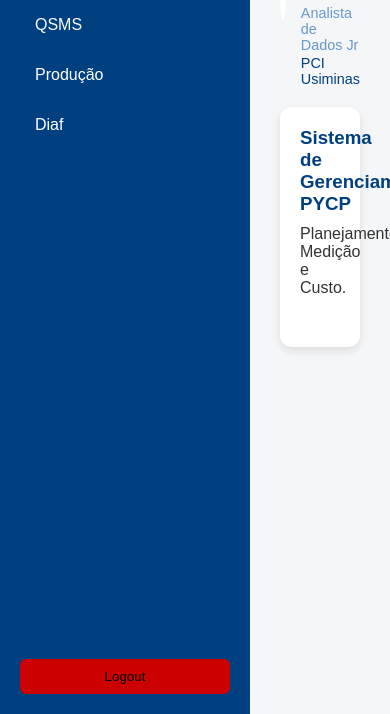
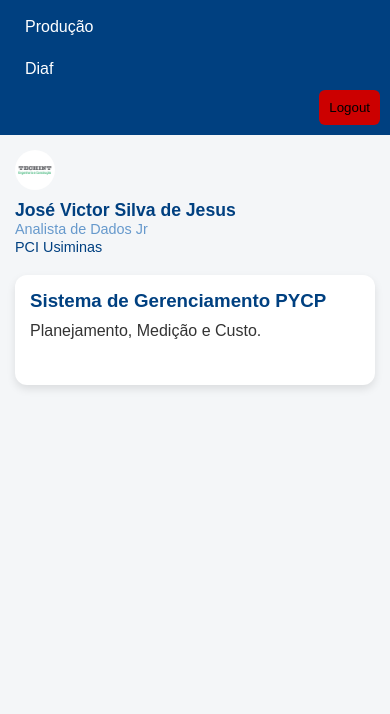
Before and after one commit to FlutterVictor/Techint-Analytics, a plain HTML site: page menu.html in a window 390 px wide. Shown: the part 130-844 px from the top of the page. Drawn offline with Linux system fonts and the light colour scheme.

Commit message:
Update style.css

```diff
--- a/assets/css/style.css
+++ b/assets/css/style.css
@@ -1,5 +1,6 @@
-/* POINT INITIAL - style.css */
+/* POINT INITIAL - style.css responsivo */
 
+/* Mantém todo o CSS anterior intacto */
 * { margin:0; padding:0; box-sizing:border-box; font-family: Arial, sans-serif; }
 body { display:flex; height:100vh; background-color:#f4f6f8; }
 
@@ -11,6 +12,8 @@ body { display:flex; height:100vh; background-color:#f4f6f8; }
     display:flex;
     flex-direction:column;
     padding:20px;
+    flex-shrink:0;
+    overflow-y:auto; /* permite scroll interno caso menu fique grande */
 }
 .sidebar h2 {
     margin-bottom:20px;
@@ -37,6 +40,8 @@ body { display:flex; height:100vh; background-color:#f4f6f8; }
     flex-direction:column;
     margin-top:5px;
     margin-left:10px;
+    max-height:300px; /* scroll se necessário */
+    overflow-y:auto;
 }
 .sub-menu .disciplina-item {
     padding:8px 10px;
@@ -75,6 +80,7 @@ header {
     align-items:center;
     gap:15px;
     position:relative;
+    flex-wrap:wrap;
 }
 
 /* User info */
@@ -87,22 +93,9 @@ header {
     background-position:center;
     cursor:pointer;
 }
-.user-name {
-    font-weight:bold;
-    font-size:1.1em;
-    color:#004080;
-    cursor:pointer;
-}
-.user-role {
-    color:#6699cc;
-    font-size:0.9em;
-}
-.user-project {
-    color:#004080;
-    font-size:0.9em;
-    margin-top:2px;
-    cursor:pointer;
-}
+.user-name { font-weight:bold; font-size:1.1em; color:#004080; cursor:pointer; }
+.user-role { color:#6699cc; font-size:0.9em; }
+.user-project { color:#004080; font-size:0.9em; margin-top:2px; cursor:pointer; }
 
 /* Card flutuante de seleção de projeto */
 #projectCard {
@@ -146,10 +139,7 @@ header {
     flex-wrap:wrap;
     margin-bottom:15px;
 }
-.mini-charts canvas {
-    border-radius:6px;
-    background:#f9f9f9;
-}
+.mini-charts canvas { border-radius:6px; background:#f9f9f9; }
 
 /* Access button */
 .access-btn {
@@ -179,4 +169,24 @@ header {
 /* Hidden file input */
 #fileInput { display:none; }
 
-/* POINT END - style.css */
+/* RESPONSIVE */
+@media (max-width:1024px){
+    body { flex-direction:column; }
+    .sidebar { width:100%; flex-direction:row; overflow-x:auto; padding:10px; }
+    .dashboard-item { margin-right:10px; margin-bottom:0; }
+    .sidebar .logout-btn { margin-top:0; margin-left:auto; }
+    .main { padding:15px; }
+}
+
+@media (max-width:768px){
+    .sidebar { flex-direction:column; height:auto; }
+    .sub-menu { max-height:200px; }
+}
+
+@media (max-width:480px){
+    header { flex-direction:column; align-items:flex-start; gap:10px; }
+    .user-photo { width:40px; height:40px; }
+    .preview-card { max-width:100%; padding:15px; }
+}
+
+/* POINT END - style.css responsivo */
```
